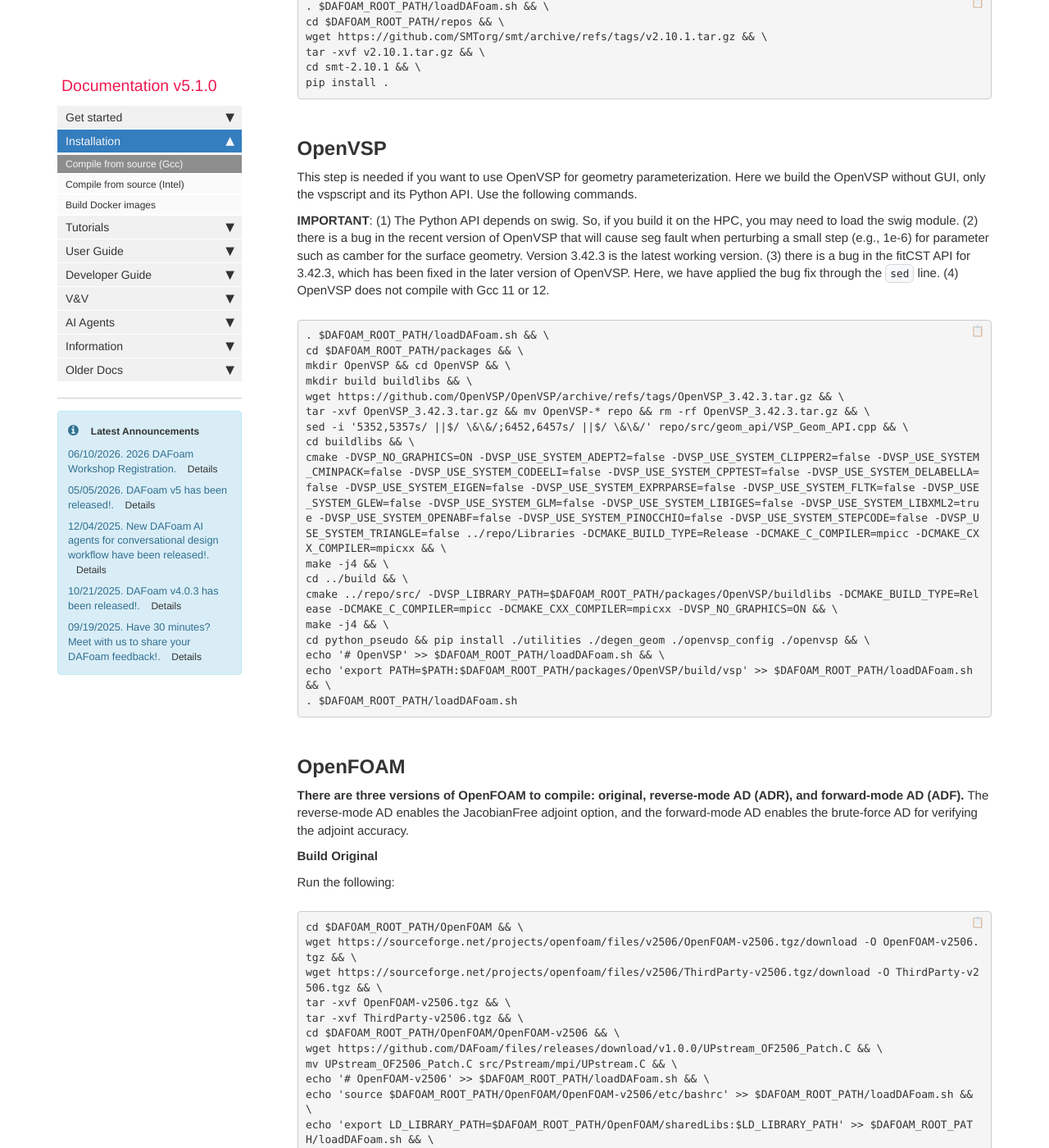
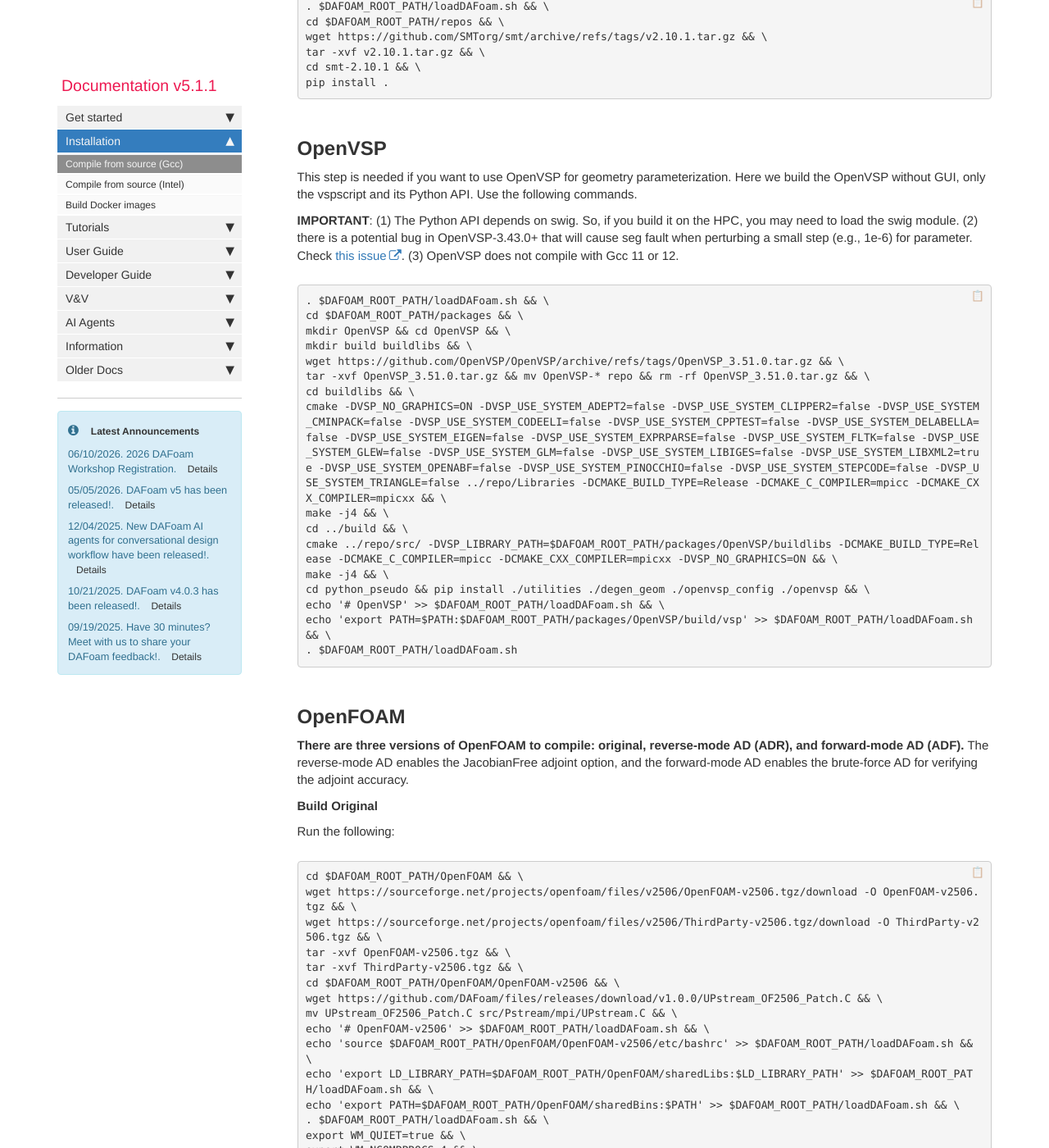
Before and after one commit to DAFoam/DAFoam.github.io, a Jekyll site: the page built from pages/mydoc/mydoc_installation_source.md, in a window 1280 px wide and 1400 px high, scrolled down 6525 px. Shown: the whole window at 82% size. Built offline with Jekyll 4.4.1, drawn with Linux system fonts in a browser that asks for light colours; comment, search, counter and statistics services are not loaded; some of the changed text lies outside the part shown.

Commit message:
content update

```diff
--- a/_config.yml
+++ b/_config.yml
@@ -12,7 +12,7 @@ site_title: DAFoam
 company_name: DAFoam
 # this appears in the footer
 
-latest_version: v5.1.0
+latest_version: v5.1.1
 # define the latest version of DAFoam
 
 github_editme_path: DAFoam/DAFoam.github.io/blob/master/
--- a/_data/sidebars/mydoc_sidebar.yml
+++ b/_data/sidebars/mydoc_sidebar.yml
@@ -2,7 +2,7 @@
 
 entries:
 - title: sidebar
-  product: Documentation v5.1.0
+  product: Documentation v5.1.1
   version:
   folders:
 
--- a/pages/mydoc/mydoc_installation_source.md
+++ b/pages/mydoc/mydoc_installation_source.md
@@ -290,16 +290,15 @@ pip install .
 
 This step is needed if you want to use OpenVSP for geometry parameterization. Here we build the OpenVSP without GUI, only the vspscript and its Python API. Use the following commands.
 
-**IMPORTANT**: (1) The Python API depends on swig. So, if you build it on the HPC, you may need to load the swig module. (2) there is a bug in the recent version of OpenVSP that will cause seg fault when perturbing a small step (e.g., 1e-6) for parameter such as camber for the surface geometry. Version 3.42.3 is the latest working version. (3) there is a bug in the fitCST API for 3.42.3, which has been fixed in the later version of OpenVSP. Here, we have applied the bug fix through the `sed` line. (4) OpenVSP does not compile with Gcc 11 or 12.
+**IMPORTANT**: (1) The Python API depends on swig. So, if you build it on the HPC, you may need to load the swig module. (2) there is a potential bug in OpenVSP-3.43.0+ that will cause seg fault when perturbing a small step (e.g., 1e-6) for parameter. Check [this issue](https://github.com/mdolab/dafoam/issues/1021). (3) OpenVSP does not compile with Gcc 11 or 12.
 
 <pre>
 . $DAFOAM_ROOT_PATH/loadDAFoam.sh && \
 cd $DAFOAM_ROOT_PATH/packages && \
 mkdir OpenVSP && cd OpenVSP && \
 mkdir build buildlibs && \
-wget https://github.com/OpenVSP/OpenVSP/archive/refs/tags/OpenVSP_3.42.3.tar.gz && \
-tar -xvf OpenVSP_3.42.3.tar.gz && mv OpenVSP-* repo && rm -rf OpenVSP_3.42.3.tar.gz && \
-sed -i '5352,5357s/ ||$/ \&\&/;6452,6457s/ ||$/ \&\&/' repo/src/geom_api/VSP_Geom_API.cpp && \
+wget https://github.com/OpenVSP/OpenVSP/archive/refs/tags/OpenVSP_3.51.0.tar.gz && \
+tar -xvf OpenVSP_3.51.0.tar.gz && mv OpenVSP-* repo && rm -rf OpenVSP_3.51.0.tar.gz && \
 cd buildlibs && \
 cmake -DVSP_NO_GRAPHICS=ON -DVSP_USE_SYSTEM_ADEPT2=false -DVSP_USE_SYSTEM_CLIPPER2=false -DVSP_USE_SYSTEM_CMINPACK=false -DVSP_USE_SYSTEM_CODEELI=false -DVSP_USE_SYSTEM_CPPTEST=false -DVSP_USE_SYSTEM_DELABELLA=false -DVSP_USE_SYSTEM_EIGEN=false -DVSP_USE_SYSTEM_EXPRPARSE=false -DVSP_USE_SYSTEM_FLTK=false -DVSP_USE_SYSTEM_GLEW=false -DVSP_USE_SYSTEM_GLM=false -DVSP_USE_SYSTEM_LIBIGES=false -DVSP_USE_SYSTEM_LIBXML2=true -DVSP_USE_SYSTEM_OPENABF=false -DVSP_USE_SYSTEM_PINOCCHIO=false -DVSP_USE_SYSTEM_STEPCODE=false -DVSP_USE_SYSTEM_TRIANGLE=false ../repo/Libraries -DCMAKE_BUILD_TYPE=Release -DCMAKE_C_COMPILER=mpicc -DCMAKE_CXX_COMPILER=mpicxx && \
 make -j4 && \
@@ -504,7 +503,7 @@ sed -i "s/LAPACK_LIBS\ =.*/LAPACK_LIBS=-L\$\{PETSC_LIB\}\ -lf2clapack -lf2cblas/
 make && pip install -e . --no-build-isolation
 </pre>
 
-[TACS](https://github.com/smdogroup/tacs) is a finite-element library for analysis and adjoint-based gradient evaluation
+[TACS](https://github.com/smdogroup/tacs) is a finite-element library for analysis and adjoint-based gradient evaluation. Here we use our custom TACS version to fix an aero-struct adjoint stall bug in recent TACS version. For more info about this bug, check [this issue](https://github.com/mdolab/dafoam/issues/1022).
 
 <pre>
 . $DAFOAM_ROOT_PATH/loadDAFoam.sh && \
@@ -512,7 +511,7 @@ cd $DAFOAM_ROOT_PATH/repos && \
 wget https://github.com/smdogroup/pyNastran/archive/c9b8c2ee7e6fa452622ef10b5bb218ee02595583.tar.gz -O pyNastran.tar.gz && \
 tar -xvf pyNastran.tar.gz && mv pyNastran-* pyNastran && \
 cd pyNastran && pip install . && cd .. && \
-wget https://github.com/smdogroup/tacs/archive/refs/tags/v3.9.2.tar.gz -O tacs.tar.gz && \
+wget https://github.com/friedenhe/tacs/archive/refs/heads/fix_as_adj.tar.gz -O tacs.tar.gz && \
 tar -xvf tacs.tar.gz && mv tacs-* tacs && \
 cd tacs/extern && \
 wget https://github.com/DAFoam/files/releases/download/TACS_Extern/TACS_extern.tar.gz && tar -xzf TACS_extern.tar.gz && \
```
